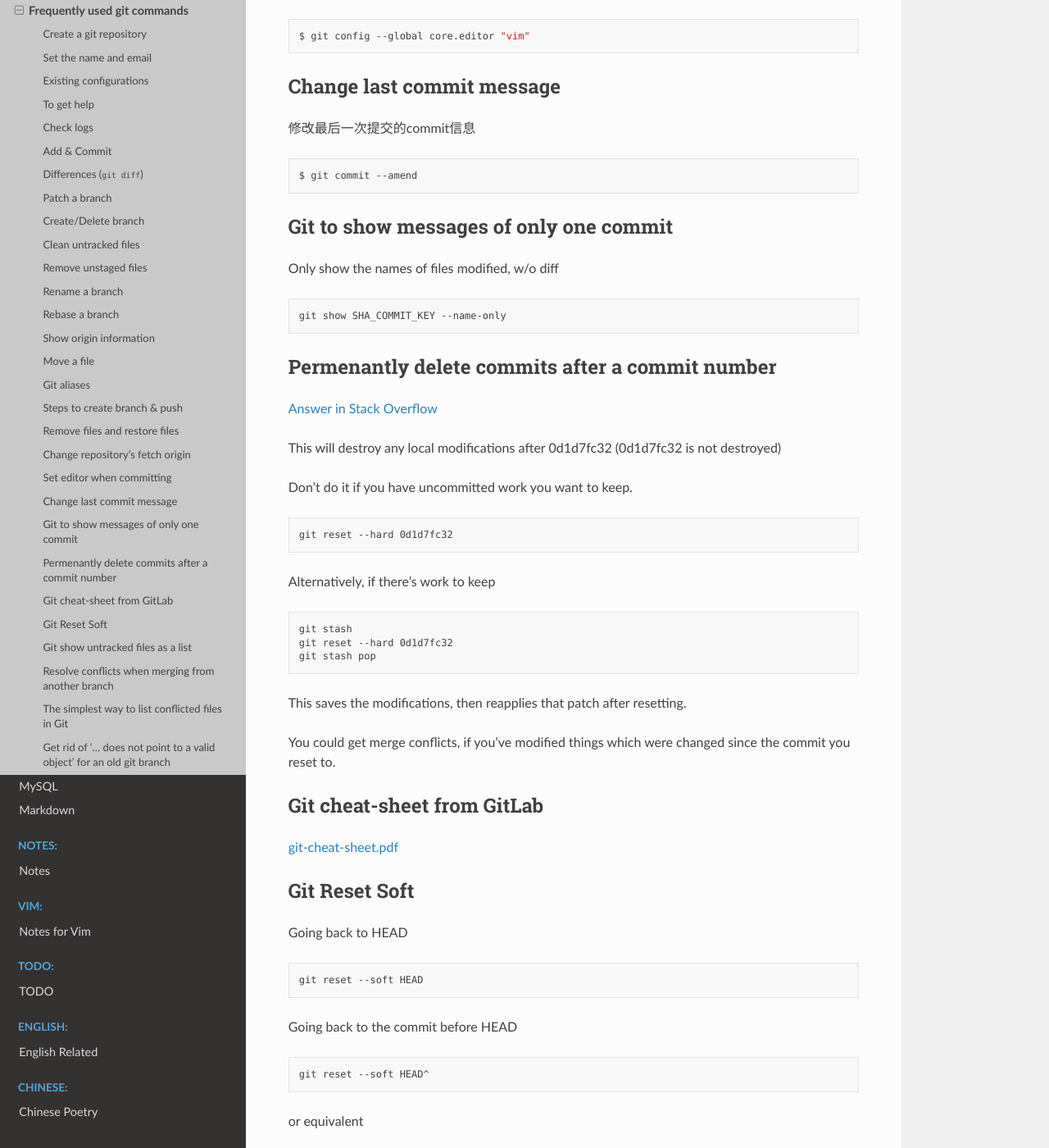
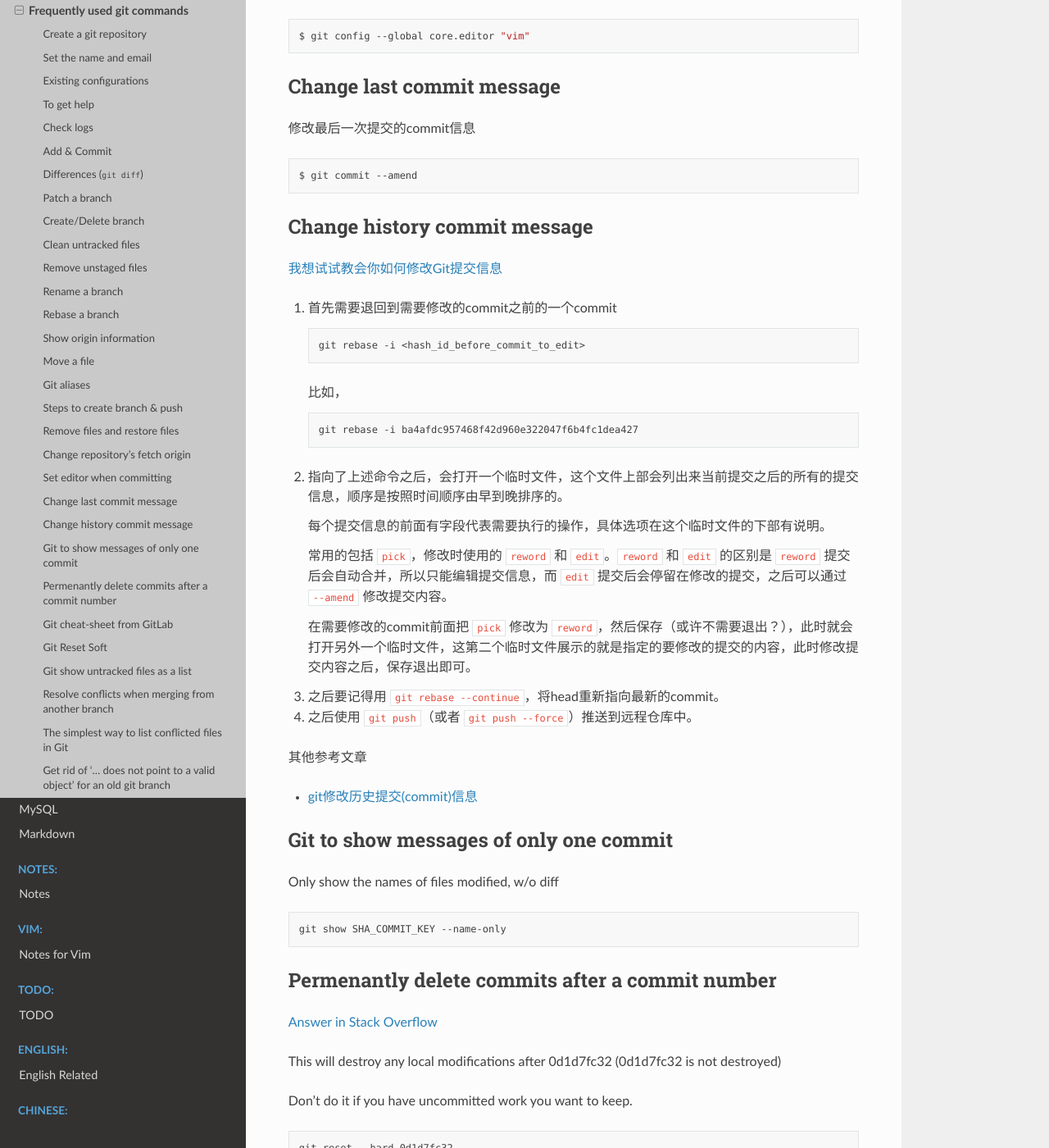
Before and after one commit to Pyrad/pyradnotes, a Sphinx documentation site: the page built from source/Git/gitcmd.md, in a window 1280 px wide and 1400 px high, scrolled down 8298 px. Shown: the whole window at 82% size. Built offline with Sphinx 7.4.7 and the Read the Docs theme 2.0.0, drawn with Linux system fonts in a browser that asks for light colours.

Commit message:
Git How to amend historical commits

````diff
--- a/source/Git/gitcmd.md
+++ b/source/Git/gitcmd.md
@@ -414,6 +414,39 @@ $ git config --global core.editor "vim"
 $ git commit --amend
 ```
 
+## Change history commit message
+
+[我想试试教会你如何修改Git提交信息](https://blog.csdn.net/itartisans/article/details/131564377)
+
+1. 首先需要退回到需要修改的commit之前的一个commit
+
+    ```shell
+    git rebase -i <hash_id_before_commit_to_edit>
+    ```
+
+    比如，
+
+    ```shell
+    git rebase -i ba4afdc957468f42d960e322047f6b4fc1dea427
+    ```
+
+
+2. 指向了上述命令之后，会打开一个临时文件，这个文件上部会列出来当前提交之后的所有的提交信息，顺序是按照时间顺序由早到晚排序的。
+
+    每个提交信息的前面有字段代表需要执行的操作，具体选项在这个临时文件的下部有说明。
+
+    常用的包括 `pick`，修改时使用的 `reword` 和 `edit`。`reword` 和 `edit` 的区别是 `reword` 提交后会自动合并，所以只能编辑提交信息，而 `edit` 提交后会停留在修改的提交，之后可以通过 `--amend` 修改提交内容。
+
+    在需要修改的commit前面把 `pick` 修改为 `reword`，然后保存（或许不需要退出？），此时就会打开另外一个临时文件，这第二个临时文件展示的就是指定的要修改的提交的内容，此时修改提交内容之后，保存退出即可。
+
+3. 之后要记得用 `git rebase --continue`，将head重新指向最新的commit。
+4. 之后使用 `git push`（或者 `git push --force`）推送到远程仓库中。
+
+其他参考文章
+
+- [git修改历史提交(commit)信息](https://blog.csdn.net/A_man_of_ideas/article/details/130919624)
+
+
 ## Git to show messages of only one commit
 
 Only show the names of files modified, w/o diff
````
